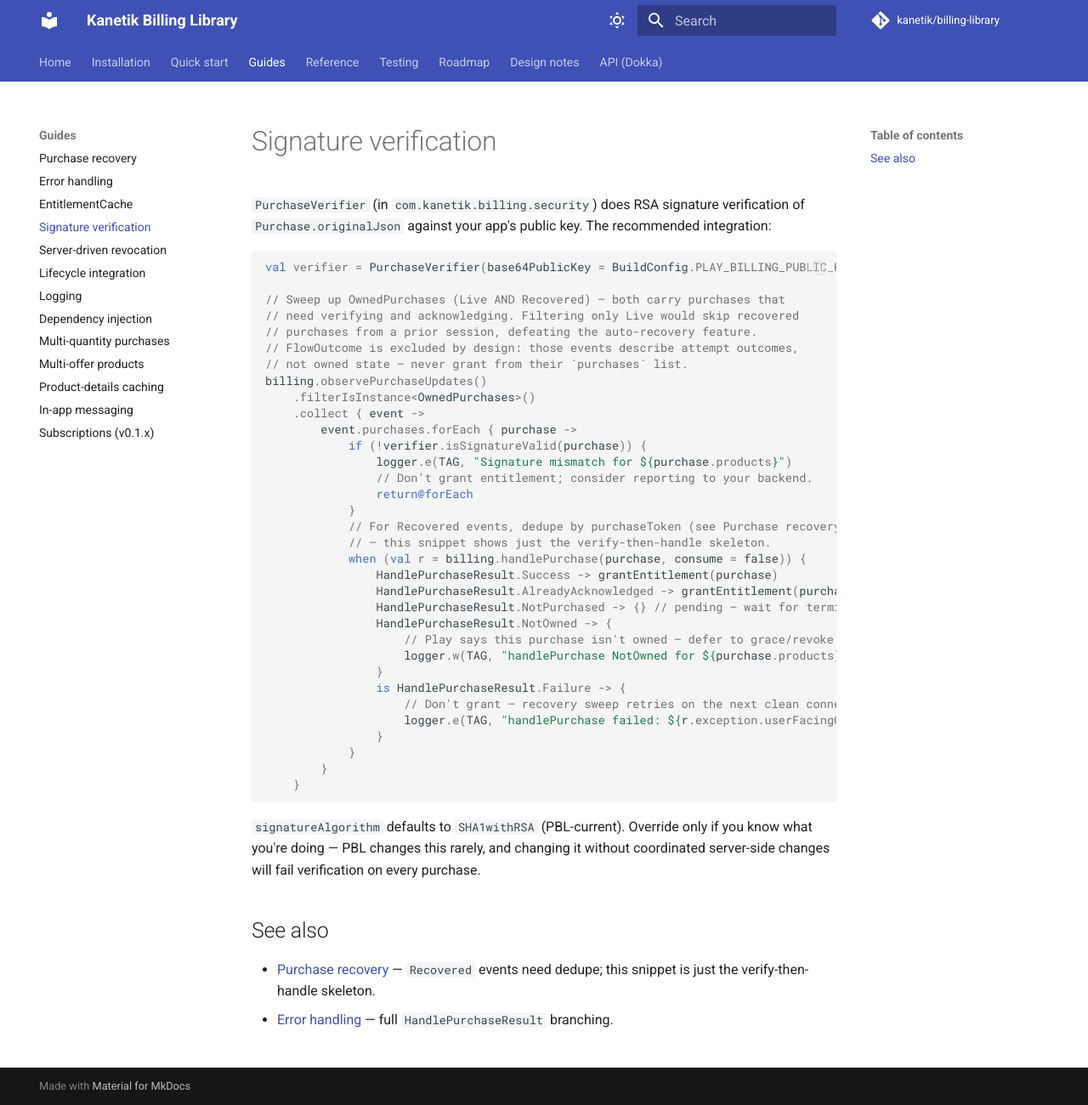
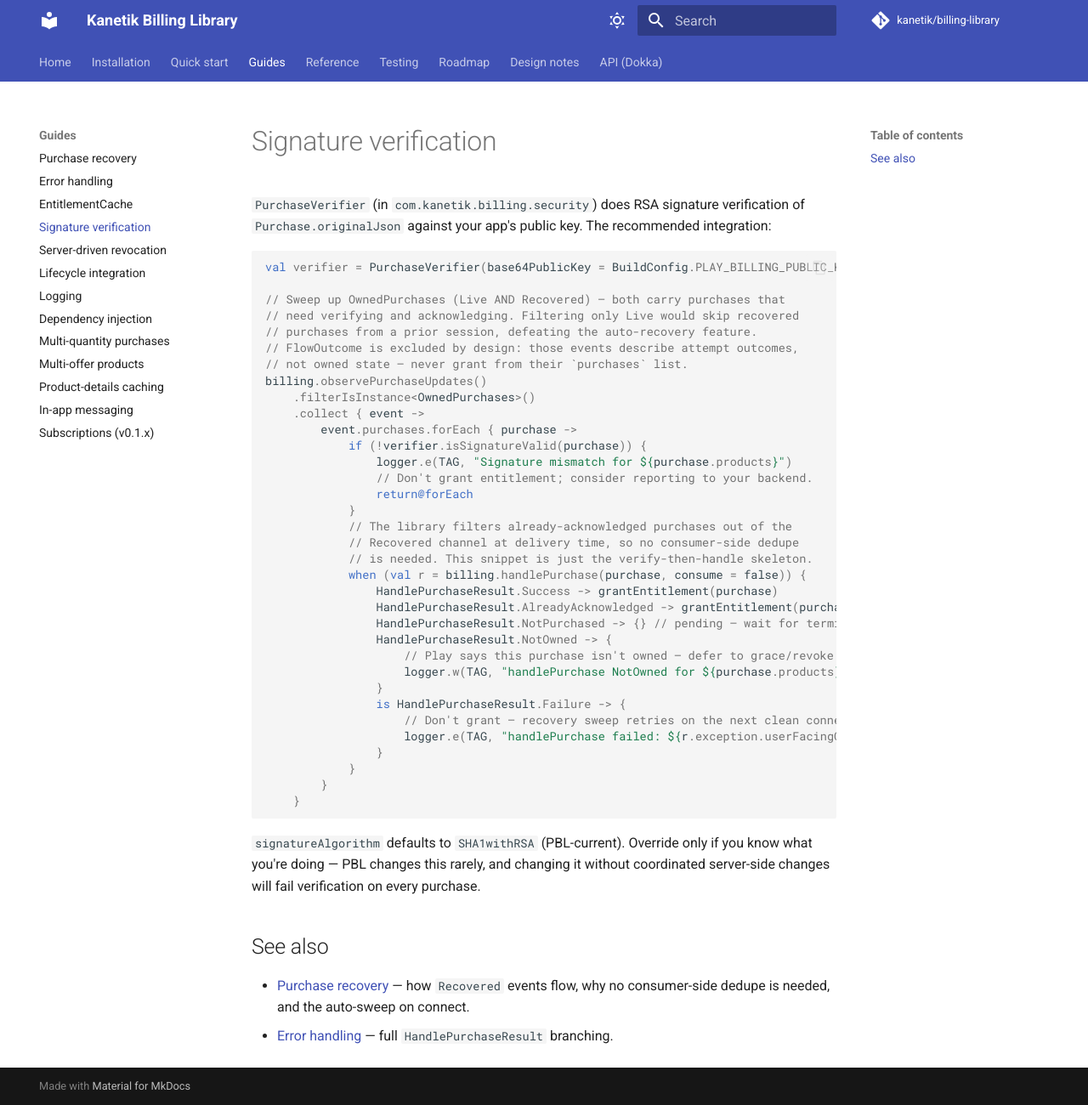
Before and after one commit to kanetik/billing-library, an MkDocs documentation site: the page built from docs/guides/signature-verification.md, in a window 1280 px wide and 1300 px high. Shown: the whole window at 85% size. Built offline with MkDocs 1.6.1 and Material for MkDocs 9.7.7, drawn with Linux system fonts in a browser that asks for light colours; comment, search, counter and statistics services are not loaded.

Commit message:
docs: align signature-verification dedupe wording with library semantics
Copilot review on PR #23 caught two places where signature-verification.md
told consumers to dedupe Recovered events by purchaseToken, while the
rest of the docs (and the library's BillingClientStorage) describe an
internal acknowledged-token filter at delivery time that makes that
dedupe unnecessary.

- Inline comment in the verify-then-handle snippet rewritten to note
  the library's internal filter explicitly.
- "See also" bullet rewritten to describe Purchase recovery's actual
  contents instead of repeating the now-incorrect dedupe claim.

Co-Authored-By: Claude Opus 4.7 (1M context) <noreply@anthropic.com>

```diff
--- a/docs/guides/signature-verification.md
+++ b/docs/guides/signature-verification.md
@@ -19,8 +19,9 @@ billing.observePurchaseUpdates()
                 // Don't grant entitlement; consider reporting to your backend.
                 return@forEach
             }
-            // For Recovered events, dedupe by purchaseToken (see Purchase recovery)
-            // — this snippet shows just the verify-then-handle skeleton.
+            // The library filters already-acknowledged purchases out of the
+            // Recovered channel at delivery time, so no consumer-side dedupe
+            // is needed. This snippet is just the verify-then-handle skeleton.
             when (val r = billing.handlePurchase(purchase, consume = false)) {
                 HandlePurchaseResult.Success -> grantEntitlement(purchase)
                 HandlePurchaseResult.AlreadyAcknowledged -> grantEntitlement(purchase) // safe — no PBL call made
@@ -42,5 +43,5 @@ billing.observePurchaseUpdates()
 
 ## See also
 
-- [Purchase recovery](purchase-recovery.md) — `Recovered` events need dedupe; this snippet is just the verify-then-handle skeleton.
+- [Purchase recovery](purchase-recovery.md) — how `Recovered` events flow, why no consumer-side dedupe is needed, and the auto-sweep on connect.
 - [Error handling](error-handling.md) — full `HandlePurchaseResult` branching.
```
